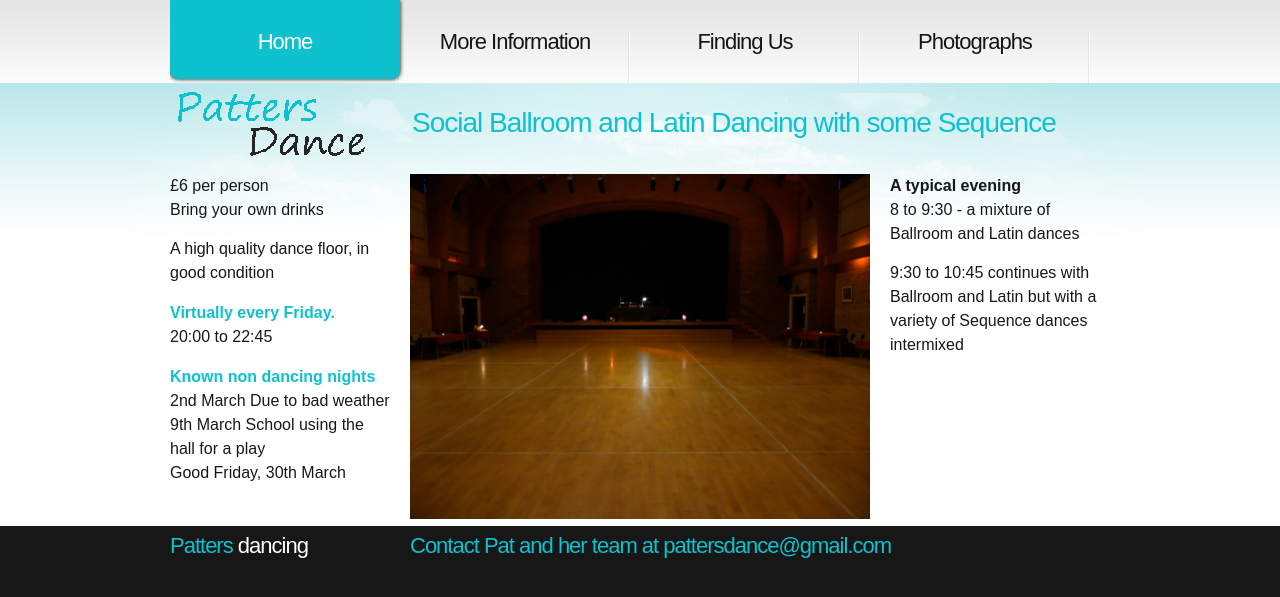
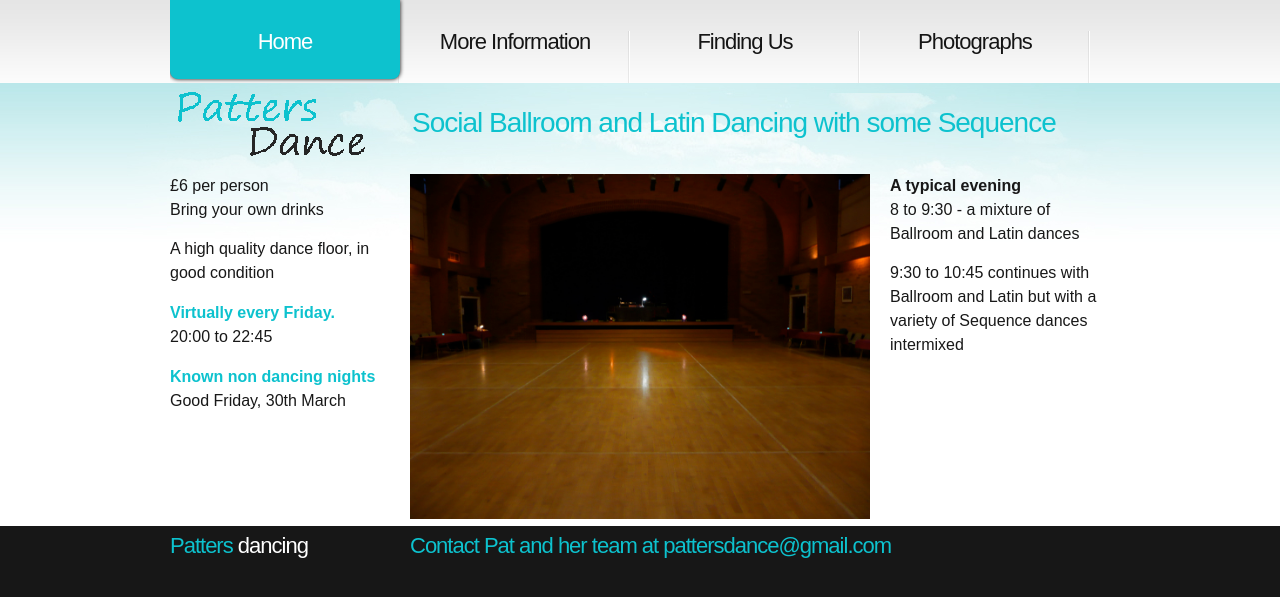
Before and after one commit to ramsayd/patters, a Jekyll site: the page built from 00_index.md, in a window 1280 px wide. Shown: the top 597 px of the page. Built offline with Jekyll 4.4.1, drawn with Linux system fonts in a browser that asks for light colours.

Commit message:
Update 00_index.md

```diff
--- a/00_index.md
+++ b/00_index.md
@@ -13,9 +13,7 @@ permalink: "index.html"
       <dt class="heading-text">Virtually every Friday.</dt>
       <dt>20:00 to 22:45</dt>
       <dt class="heading-text non-dancing">Known non dancing nights</dt>
-      <dt> 2nd March Due to bad weather</dt>
-      <dt> 9th March School using the hall for a play</dt>
-            <dt> Good Friday, 30th March</dt>
+                  <dt> Good Friday, 30th March</dt>
     </dl>
   </dl>
 </article>
```
